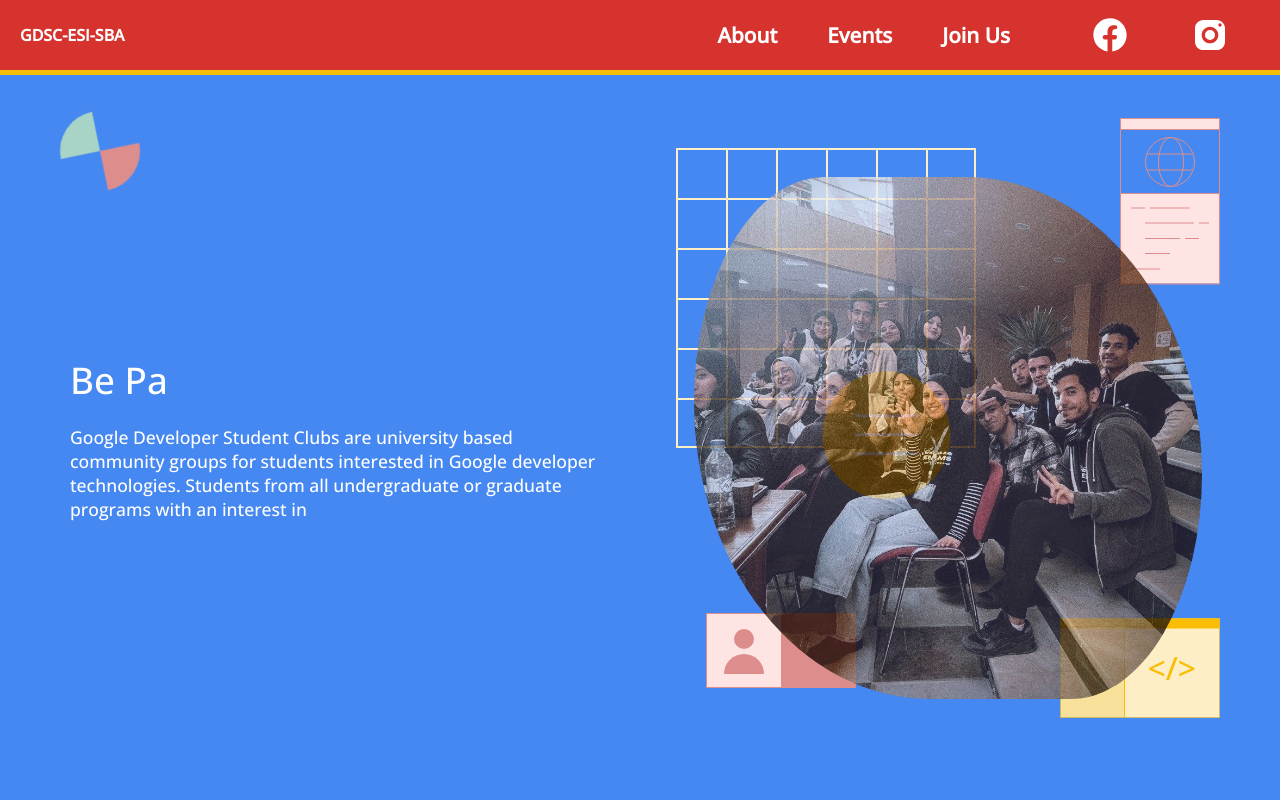
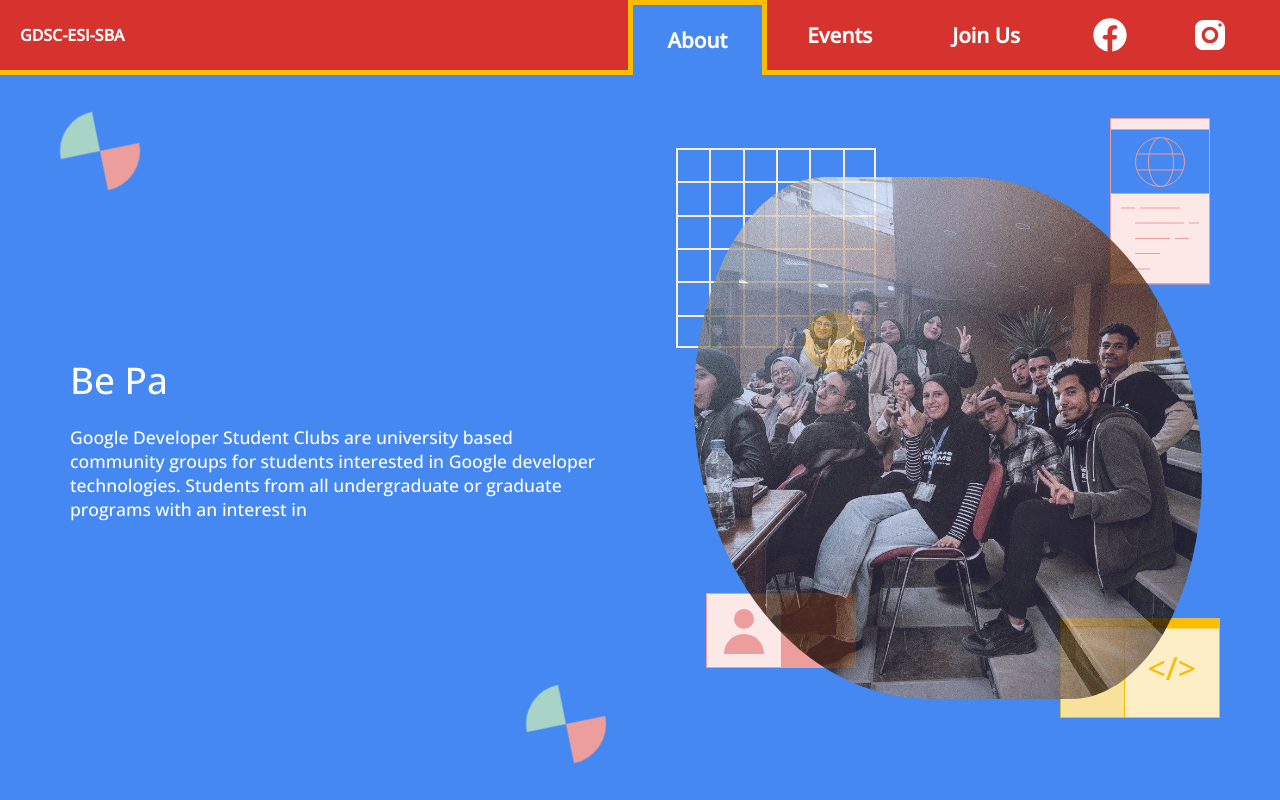
Before and after one commit to yassine-ramla/project-managment-challenge, a plain HTML site: page hero-section.html in a window 1280 px wide. Drawn offline with nearby package versions, Linux system fonts and the light colour scheme.

Commit message:
hero section fix

```diff
--- a/decoration.css
+++ b/decoration.css
@@ -27,9 +27,9 @@
 */
 .grid {
   width: 36vw;
-  max-width: 300px;
+  max-width: 200px;
   height: 36vw;
-  max-height: 300px;
+  max-height: 200px;
   background-image: repeating-linear-gradient(var(--yellow2) 0 2px, transparent 2px 16.67%),
     linear-gradient(transparent 0 calc(100% - 2px), var(--yellow2) calc(100% - 2px)),
     repeating-linear-gradient(90deg, var(--yellow2) 0 2px, transparent 2px 16.67%),
@@ -43,7 +43,9 @@
 .cr {
   position: absolute;
   width: 10vw;
+  max-width: 60px;
   height: 10vw;
+  max-height: 60px;
   border-radius: 50%;
   top: 100%;
   left: 100%;
@@ -123,16 +125,14 @@
 .quarter {
   width: 0;
   height: 0;
-  border-right: 40px solid transparent;
-  border-left: 40px solid transparent;
-  border-bottom: 40px solid transparent;
-  border-radius: 40px;
+  border: 40px solid transparent;
+  border-top: 40px solid var(--red2);
+  border-bottom: 40px solid var(--green);
+  border-radius: 50%;
   position: absolute;
   top: 5%;
   left: 10px;
   z-index: -1;
-  border-top: 40px solid var(--red2);
-  border-bottom: 40px solid var(--green);
   transform: rotate(45deg);
   animation-name: semi-rotate;
   animation-duration: 4s;
@@ -159,7 +159,7 @@
   background-image: linear-gradient(90deg, var(--red3) 0 50%, var(--red2) 50%);
   position: absolute;
   z-index: -1;
-  bottom: 40px;
+  bottom: 60px;
   left: 40px;
 }
 
@@ -214,9 +214,8 @@
   scale: .5;
   z-index: -1;
   transform-origin: top right;
-  ;
   top: -30px;
-  right: 10px;
+  right: 20px;
 }
 
 .dev2::after {
--- a/hero-section.html
+++ b/hero-section.html
@@ -3,13 +3,13 @@
   <head>
     <meta charset="UTF-8" />
     <meta name="viewport" content="width=device-width, initial-scale=1.0" />
-    <link rel="stylesheet" href="hero.css" />
     <link rel="preconnect" href="https://fonts.googleapis.com" />
     <link rel="preconnect" href="https://fonts.gstatic.com" crossorigin />
     <link
-      href="https://fonts.googleapis.com/css2?family=Open+Sans:wght@500&display=swap"
-      rel="stylesheet" />
+    href="https://fonts.googleapis.com/css2?family=Open+Sans:wght@500&display=swap"
+    rel="stylesheet" />
     <link rel="stylesheet" href="decoration.css" />
+    <link rel="stylesheet" href="hero.css" />
     <title>project management challenge</title>
   </head>
   <body>
@@ -47,6 +47,7 @@
       <main>
         <section class="description">
           <div class="quarter"></div>
+          <div class="quarter btm"></div>
           <p class="symbol" id="symbol"></p>
           Google Developer Student Clubs are university based community groups
           for students interested in Google developer technologies. Students
--- a/hero.css
+++ b/hero.css
@@ -22,7 +22,7 @@
 body {
   background-color: var(--blue1);
   max-width: 100svw;
-  min-height: 100vh;
+  min-height: 100svh;
   overflow: hidden;
 }
 
@@ -74,6 +74,14 @@ nav::after {
 
 .show {
   left: 0;
+}
+
+.btm {
+  top: unset;
+  left: unset;
+  bottom: 5%;
+  right: 10px;
+  display: none;
 }
 
 nav ul {
@@ -379,7 +387,6 @@ main {
     display: none;
   }
 
-
   nav {
     position: relative;
     top: 0;
@@ -394,7 +401,6 @@ main {
 
   nav ul {
     flex-direction: row;
-    gap: 50px;
   }
 
   nav ul a {
@@ -402,6 +408,7 @@ main {
     height: 100%;
     font-size: 1.3rem;
     padding: 0px;
+    padding: 0 40px
   }
 
   nav ul a li {
@@ -414,15 +421,23 @@ main {
   }
 
   .selected {
-    background-color: transparent;
+    height: calc(100% + 10px);
+    box-sizing: border-box;
+    border-top: 10px solid var(--yellow1);
+    transition: 200ms;
   }
 
   .selected::after {
-    display: none;
+    width: 5px;
+    height: 100%;
   }
 
   .selected::before {
-    display: none;
+    width: 5px;
+    height: 100%;
+    bottom: 0;
+    right: 0;
+    left: unset;
   }
 
   .social-meida {
@@ -451,6 +466,10 @@ main {
     font-size: 1.1rem;
   }
 
+  .btm {
+    display: flex;
+  }
+
   .album {
     height: 80%;
     width: 50%;
```
